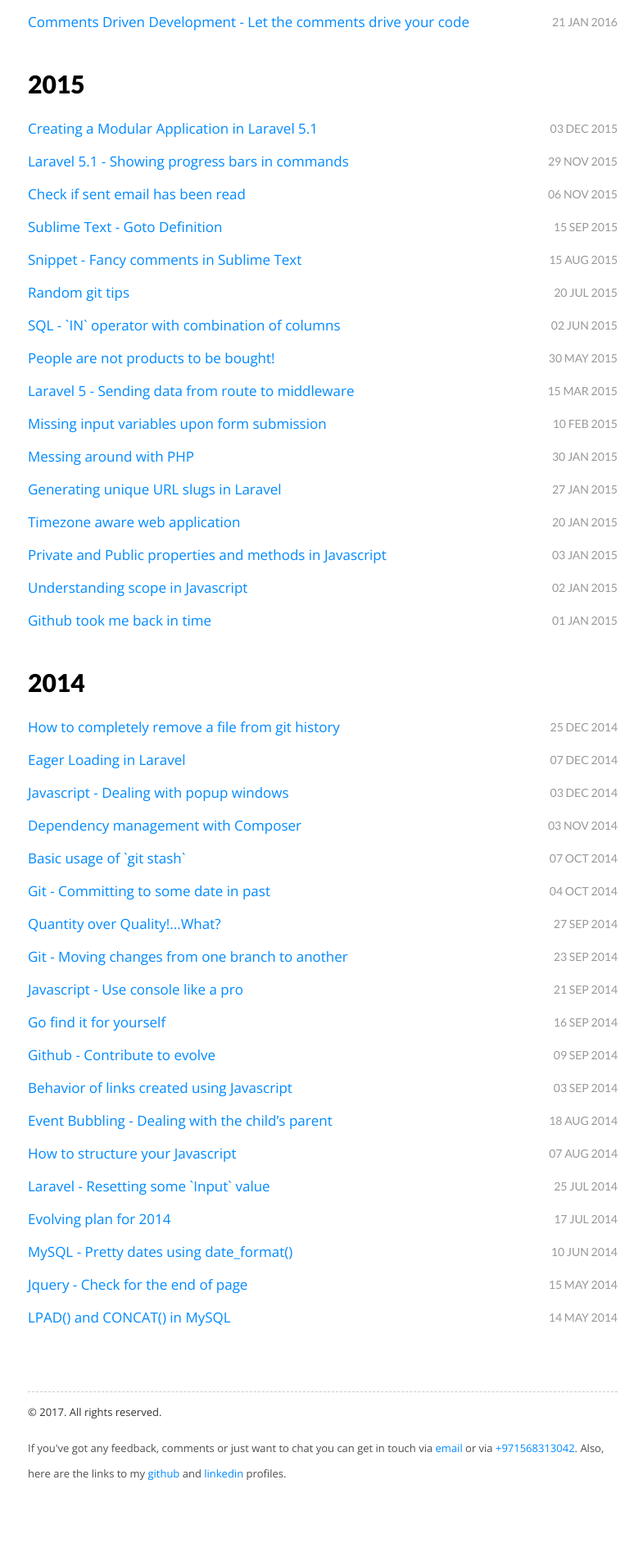
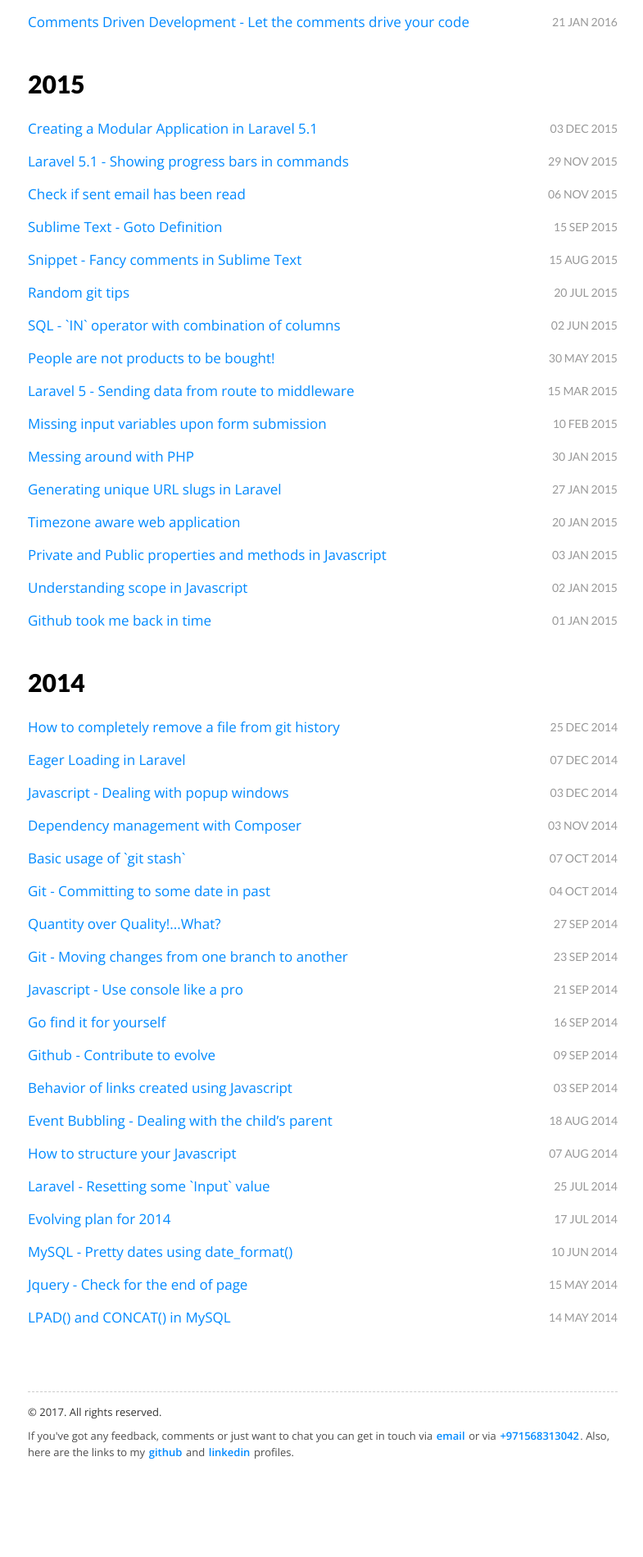
Before and after one commit to kamranahmedse/kamranahmedse.github.io, a Jekyll site: the page built from index.html, in a window 1280 px wide. Shown: the part 863-2762 px from the top of the page at 82% size, without its empty margins (246-1031 px from the left). Built offline with Jekyll 4.4.1, drawn with Linux system fonts in a browser that asks for light colours; the list of posts is cut into pages by our own code; after the commit the page ends 2720 px from its top, so only the background shows below that.

Commit message:
Footer UI fixes

```diff
--- a/_layouts/default.html
+++ b/_layouts/default.html
@@ -39,10 +39,10 @@
     <div class="site-footer">
         <span class="muted">&copy;
             <time datetime="{{ site.time | date_to_xmlschema }}">{{ site.time | date: '%Y' }}</time>. All rights reserved.</span>
-        <p class="muted">If you've got any feedback, comments or just want to chat you can get in touch via <a
-                href="mailto:kamranahmed.se@gmail.com">email</a> or via <a href="#">+971568313042</a>. Also, here are
-            the links to my <a href="http://github.com/kamranahmedse">github</a> and <a
-                    href="http://pk.linkedin.com/in/kaamranahmed">linkedin</a> profiles.</p>
+        <p class="muted">If you've got any feedback, comments or just want to chat you can get in touch via <strong><a
+                href="mailto:kamranahmed.se@gmail.com">email</a></strong> or via <strong><a href="#">+971568313042</a></strong>. Also, here are
+            the links to my <strong><a href="http://github.com/kamranahmedse">github</a></strong> and <strong><a
+                    href="http://pk.linkedin.com/in/kaamranahmed">linkedin</a></strong> profiles.</p>
     </div>
 </div>
 <!-- /.page-wrap -->
```
Also changed, not shown: public/css/style.css.
